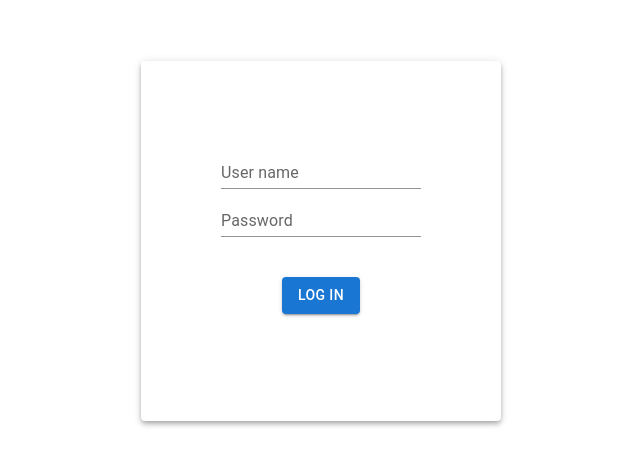
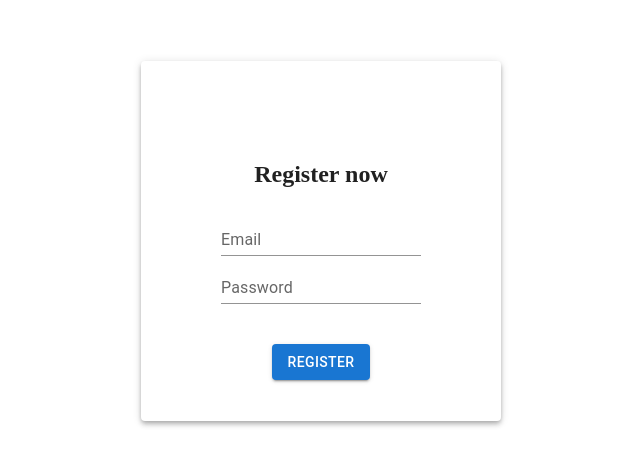
Before and after one commit to AndreiVorobev/Weather-app, a React (Create React App) app: page / in a window 1280 px wide. Shown: the part 107-572 px from the top of the page, without its empty margins (319-959 px from the left). Built offline with nearby package versions, Linux system fonts and the light colour scheme.

Commit message:
SignIn form and firebase

```diff
--- a/package.json
+++ b/package.json
@@ -9,6 +9,7 @@
     "@testing-library/jest-dom": "^5.11.4",
     "@testing-library/react": "^11.1.0",
     "@testing-library/user-event": "^12.1.10",
+    "firebase": "^9.5.0",
     "react": "^17.0.2",
     "react-dom": "^17.0.2",
     "react-router-dom": "^6.0.2",
--- a/src/Pages/AuthPage.js
+++ b/src/Pages/AuthPage.js
@@ -1,11 +1,28 @@
-import React from "react";
+import { useState } from "react";
+import { createUserWithEmailAndPassword } from "firebase/auth";
+import { auth } from "../firebase-config";
 import Box from "@mui/material/Box";
 import Paper from "@mui/material/Paper";
 import TextField from "@mui/material/TextField";
 import Button from "@mui/material/Button";
 
-class Authpage extends React.Component {
-  render() {
+function AuthPage() {
+  const [registerEmail, setRegisterEmail] = useState("");
+  const [registerPassword, setRegisterPassword] = useState("");
+
+  const register = async () => {
+    try {
+      const user = await createUserWithEmailAndPassword(
+        auth,
+        registerEmail,
+        registerPassword
+      );
+      console.log(user);
+    } catch (error) {
+      console.log(error.message);
+    }
+  };
+
   return (
     <Box
       sx={{
@@ -27,19 +44,34 @@ class Authpage extends React.Component {
           flexDirection: "column",
           p: 10,
         }}>
-          <TextField id="standard-basic" label="User name" variant="standard" />
-          <TextField id="standard-basic" label="Password" variant="standard" />
+        <h2>Register now</h2>
+        <TextField
+          onChange={(event) => {
+            setRegisterEmail(event.target.value);
+          }}
+          id="standard-basic"
+          label="Email"
+          variant="standard"
+        />
+        <TextField
+          onChange={(event) => {
+            setRegisterPassword(event.target.value);
+          }}
+          id="standard-basic"
+          label="Password"
+          variant="standard"
+        />
         <Button
+          onClick={register}
           variant="contained"
           sx={{
             m: 5,
           }}>
-            Log in
+          Register
         </Button>
       </Paper>
     </Box>
   );
 }
-}
 
-export default Authpage;
+export default AuthPage;
--- /dev/null
+++ b/src/firebase-config.js
@@ -0,0 +1,15 @@
+import { initializeApp } from "firebase/app";
+import { getAuth } from "firebase/auth";
+
+const firebaseConfig = {
+  apiKey: "AIzaSyBFsPzDfdSViBj74Quvrp5pjDzB4fYuSrU",
+  authDomain: "weather-app-cd7c0.firebaseapp.com",
+  projectId: "weather-app-cd7c0",
+  storageBucket: "weather-app-cd7c0.appspot.com",
+  messagingSenderId: "667702200225",
+  appId: "1:667702200225:web:2605f01a2ea1b7d1972de0",
+};
+
+const app = initializeApp(firebaseConfig);
+
+export const auth = getAuth(app);
```
Also changed, not shown: src/Pages/App.js (+20 -10 lines), 2 other files (tests, documents, lock files or other folders). Lines whose indentation alone changed are shown as unchanged.
